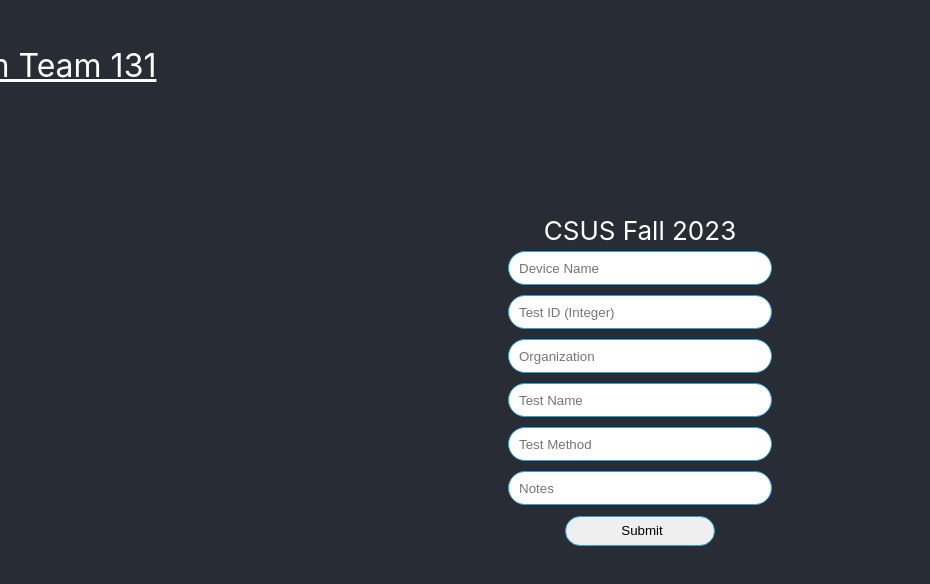
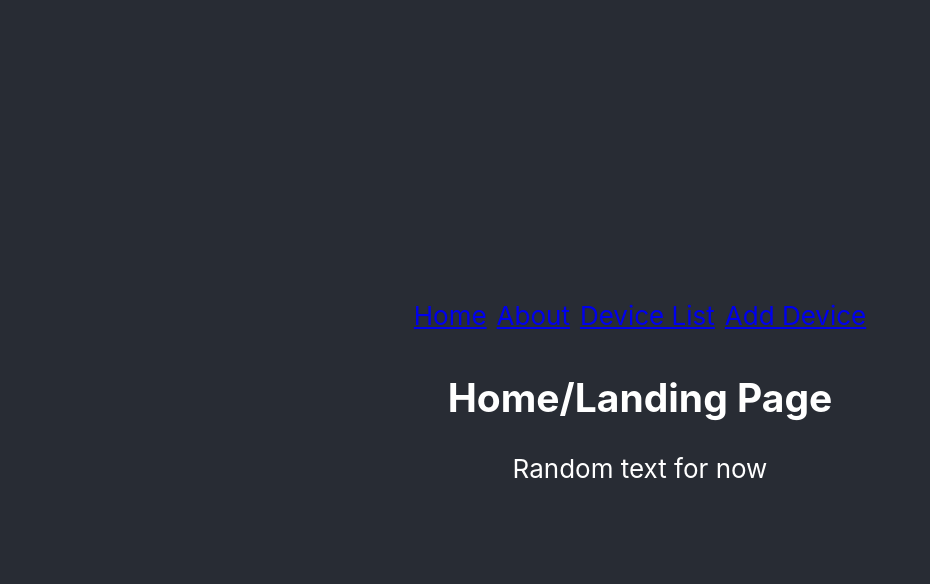
Before and after one commit to maxscottrutherford/BeamTeamCSC131, a React (Create React App) app: page / in a window 1280 px wide. Shown: the top 584 px of the page, without its empty margins (0-930 px from the left). Built offline with nearby package versions, Linux system fonts and the light colour scheme; what @vendia/client would draw is missing.

Commit message:
Added multiple pages, not styled yet

```diff
--- a/src/App.css
+++ b/src/App.css
@@ -1,16 +1,5 @@
 .App {
   text-align: center;
-}
-
-.App-logo {
-  height: 40vmin;
-  pointer-events: none;
-}
-
-@media (prefers-reduced-motion: no-preference) {
-  .App-logo {
-    animation: App-logo-spin infinite 20s linear;
-  }
 }
 
 .App-header {
@@ -22,19 +11,7 @@
   justify-content: center;
   font-size: calc(10px + 2vmin);
   color: white;
-}
-
-.App-link {
-  color: #61dafb;
-}
-
-@keyframes App-logo-spin {
-  from {
-    transform: rotate(0deg);
-  }
-  to {
-    transform: rotate(360deg);
-  }
+  padding: 10;
 }
 
 .inputs{
--- a/src/App.js
+++ b/src/App.js
@@ -1,13 +1,97 @@
 import './App.css';
 import { Demo } from './Demo';
 import Navbar from "./Navbar";
+import { useState } from 'react';
+import {
+  BrowserRouter as Router,
+  Routes,
+  Route,
+  Link,
+  Outlet,
+  Navigate,
+  useParams,
+  useNavigate } from 'react-router-dom';
+
+  function Home() {
+    return (
+      <div className="home-page">
+        <h2>Home/Landing Page</h2>
+        <p>Random text for now</p>
+      </div>
+    );
+  }
+
+  function About() {
+    return (
+      <div className="about-page">
+        <h2>About Page</h2>
+        <p>
+          CSUS 131 Fall 2023 project using Vendia to build a web app
+          to manage devices and tests for those devices
+        </p>
+        <br/>
+        <h3>Created by N. Ramones, G. Arellano, M. Burhan, M. El Attar, A. Mahmood, M. Rutherford</h3>
+      </div>
+    );
+  }
+
+  function DeviceList() {
+    return (
+      <div className='device-list-page'>
+        <h2>Device List Page</h2>
+        <p>Devices pulled from Vendia API will be on this page</p>
+      </div>
+      );
+    }
+
+    /*
+      Device Adding page is Demo, will change the name later
+    */
+
+  function NoMatch() {
+    return (
+      <div className='404-page'>
+        <h2>404: Page Not Found</h2>
+        <p>The web page you have tried to reach is not available.</p>
+      </div>
+    )
+  }
+
+  function AppLayout() {
+    return (
+      <>
+        <nav style={{ margin: 10 }}>
+          <Link to="/" style={{ padding: 5 }}>
+            Home
+          </Link>
+          <Link to="/about" style={{ padding: 5 }}>
+            About
+          </Link>
+          <Link to='/devicelist' style={{ padding: 5 }}>
+            Device List
+          </Link>
+          <Link to='/demo' style={{ padding: 5 }}>
+            Add Device
+          </Link>
+        </nav>
+        <Routes>
+          <Route path='/' element={<Home />} />
+          <Route path='/about' element={<About />} />
+          <Route path='/devicelist' element={<DeviceList />} />
+          <Route path='/demo' element={<Demo />} />
+          <Route path='*' element={<NoMatch />} />
+        </Routes>
+      </>
+    );
+  }
 
 function App() {
   return (
     <div className="App">
       <header className="App-header">
-        <Demo></Demo>
-        <Navbar></Navbar>
+        <Router>
+          <AppLayout/>
+        </Router>
       </header>
     </div>
   );
```
